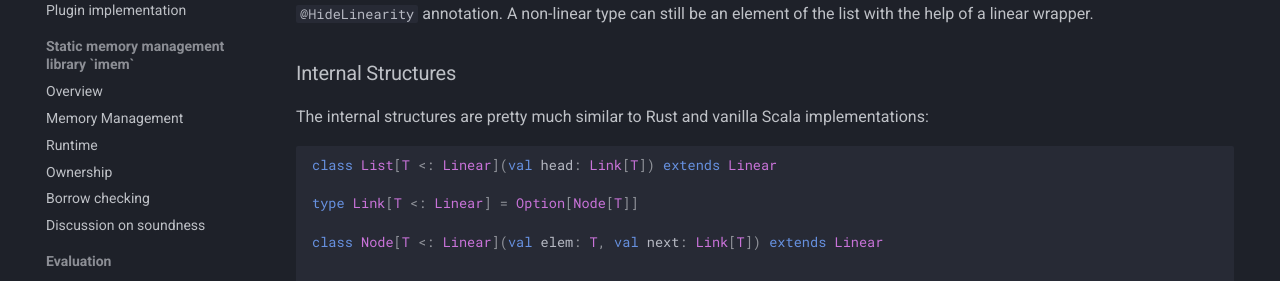
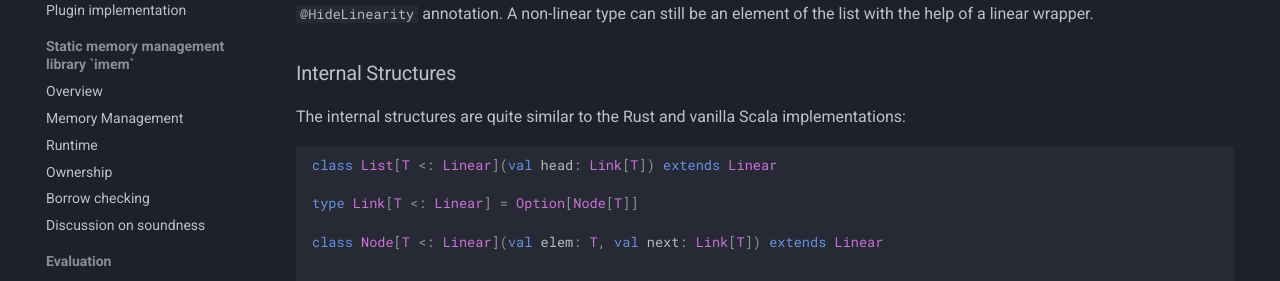
Before and after one commit to amsen20/masters-thesis, an MkDocs documentation site: the page built from docs/evaluation/baselines.md, in a window 1280 px wide and 900 px high, scrolled down 6511 px. Shown: the part 153-434 px from the top of the window. Built offline with MkDocs 1.6.1 and Material for MkDocs 9.7.7, drawn with Linux system fonts in a browser that asks for light colours.

Commit message:
Update docs/evaluation/baselines.md
Co-authored-by: Ondřej Lhoták <olhotak@uwaterloo.ca>

````diff
--- a/docs/evaluation/baselines.md
+++ b/docs/evaluation/baselines.md
@@ -319,7 +319,7 @@ A non-linear type can still be an element of the list with the help of a linear
 
 ### Internal Structures
 
-The internal structures are pretty much similar to Rust and vanilla Scala implementations:
+The internal structures are quite similar to the Rust and vanilla Scala implementations:
 
 ```Scala
 class List[T <: Linear](val head: Link[T]) extends Linear
````
